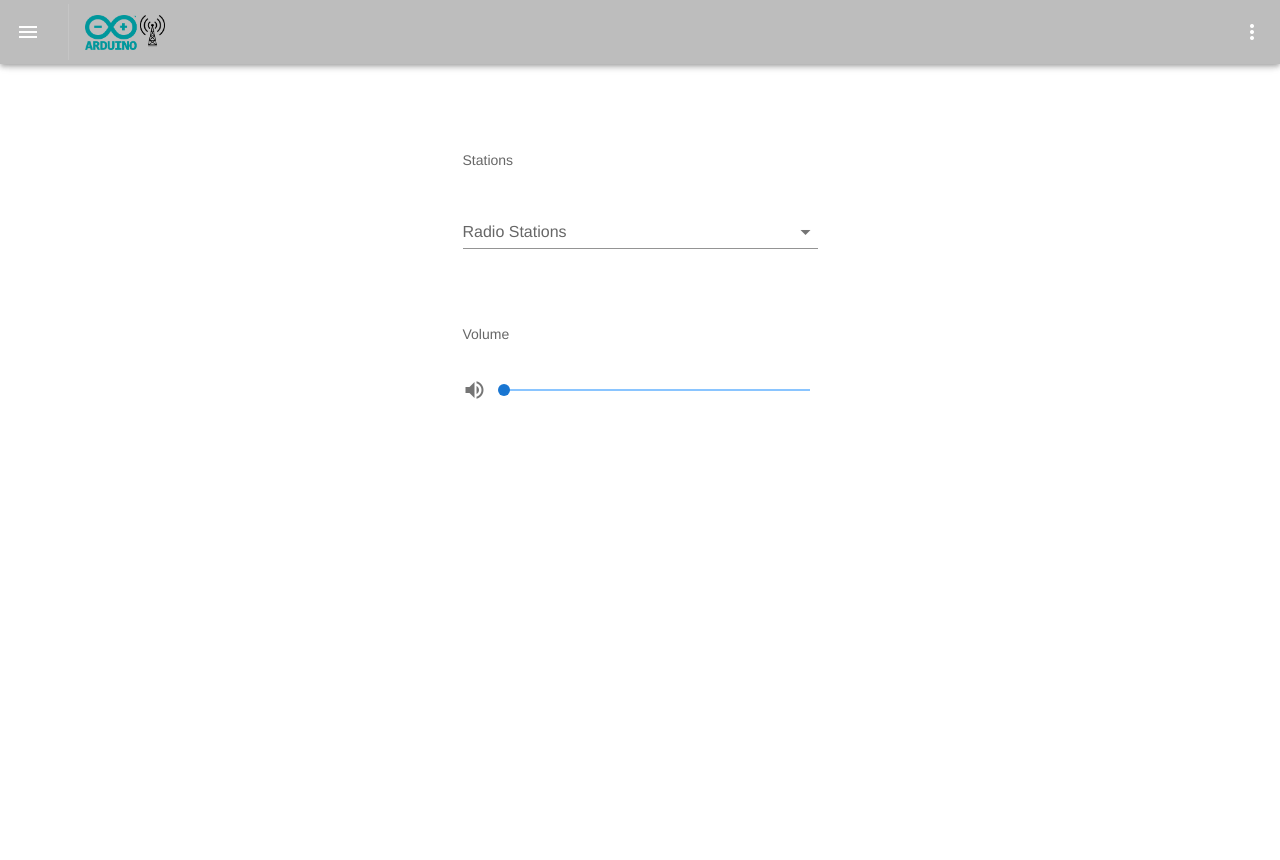
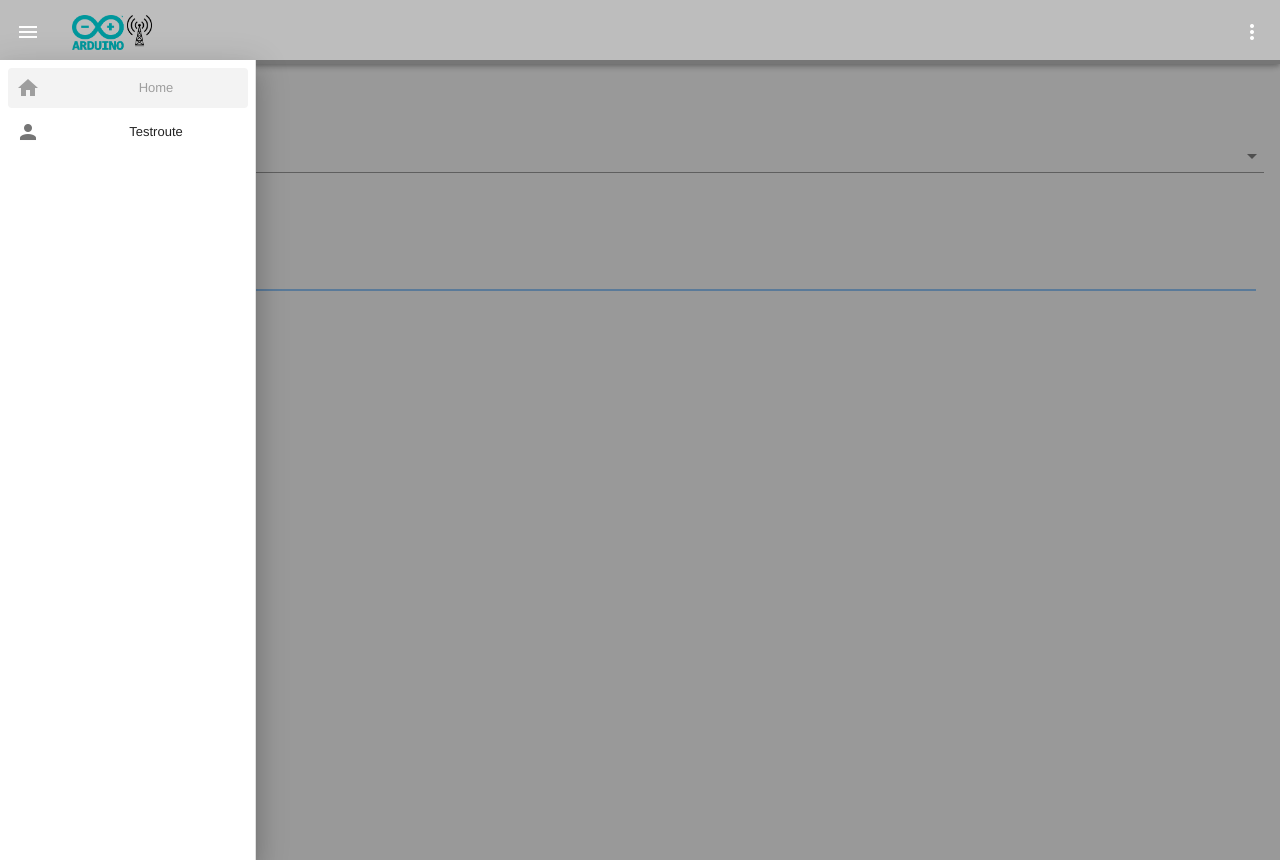
Before and after one commit to Stevelriemenbill/ESP-Radio-Frontend, a Vue app: page / in a window 1280 px wide. Both pictures are taken after a click on the button 28 px from the left and 32 px from the top of the page. Built offline with nearby package versions, Linux system fonts and the light colour scheme.

Commit message:
add router

```diff
--- a/package.json
+++ b/package.json
@@ -10,13 +10,16 @@
   "dependencies": {
     "core-js": "^3.8.3",
     "vue": "^2.6.14",
-    "vuetify": "^2.6.0"
+    "vue-router": "^3.5.1",
+    "vuetify": "^2.6.0",
+    "vuex": "3.6.2"
   },
   "devDependencies": {
     "@babel/core": "^7.12.16",
     "@babel/eslint-parser": "^7.12.16",
     "@vue/cli-plugin-babel": "~5.0.0",
     "@vue/cli-plugin-eslint": "~5.0.0",
+    "@vue/cli-plugin-router": "~5.0.0",
     "@vue/cli-service": "~5.0.0",
     "eslint": "^7.32.0",
     "eslint-plugin-vue": "^8.0.3",
--- a/src/App.vue
+++ b/src/App.vue
@@ -1,74 +1,16 @@
 <template>
   <v-app>
-    <v-app-bar
-      app
-      color="grey lighten-1"
-      dark
-    >
-      <v-app-bar-nav-icon></v-app-bar-nav-icon>
-      <v-divider
-          class="mx-4"
-          vertical
-      >
-      </v-divider>
-      <div class="d-flex align-center">
-        <v-img
-          alt="ESPRadio Logo"
-          class="mr-2"
-          contain
-          src="@/assets/radio_logo_2.png"
-          width="80"
-        />
-      </div>
-      <v-spacer></v-spacer>
-      <v-menu
-        bottom
-        left
-      >
-        <template v-slot:activator="{ on, attrs }">
-          <v-btn
-            icon
-            v-bind="attrs"
-            v-on="on"
-          >
-            <v-icon>mdi-dots-vertical</v-icon>
-          </v-btn>
-        </template>
-
-        <v-list>
-          <v-list-item
-            v-for="(point, i) in menuPoints"
-            :key="i"
-          >
-            <v-list-item-title>{{ point.title }}</v-list-item-title>
-          </v-list-item>
-        </v-list>
-      </v-menu>
-    </v-app-bar>
-
-    <v-main>
-      <RadioUI />
-    </v-main>
+    <AppBar />
+    <NavDrawer />
+    <router-view/>
   </v-app>
 </template>
 
 <script>
-import RadioUI from './components/RadioUI';
-
 export default {
-  name: 'App',
-
   components: {
-    RadioUI,
-  },
-  data() {
-    return {
-      menuPoints: [
-        {
-          title: "Settings"
-        }
-      ]
-    };
+    AppBar: () => import("@/components/navigation/AppBar.vue"),
+    NavDrawer: () => import("@/components/navigation/NavDrawer")
   }
 };
 </script>
--- a/src/components/ChannelChooser.vue
+++ b/src/components/ChannelChooser.vue
@@ -1,8 +1,4 @@
 <template>
-   <v-container>
-        <v-row class="text-center">
-            <v-spacer></v-spacer>
-            <v-col>
   <v-card
     flat
     color="transparent"
@@ -10,26 +6,23 @@
     <v-subheader>Stations</v-subheader>
     <v-card-text>
       <v-select
-                        v-model="select"
         :items="stations"
         item-text="name"
         item-value="url"
         label="Radio Stations"
         return-object
         single-line
-                        ></v-select>
+      >
+      </v-select>
     </v-card-text>
   </v-card>
-            </v-col>
-            <v-spacer></v-spacer>
-        </v-row>
-    </v-container>
 </template>
 
 <script>
 export default {
   name: 'ChannelChooser',
-  data: () => ({
+  data() {
+    return {
       stations: [
         {
           name: 'Jazz Radio',
@@ -40,8 +33,9 @@ export default {
           name: 'Radio RST',
           url: 'http://mms.hoerradar.de:8000/rst128k',
           icon: ''
-          },
-        ],
-    }),
+        }
+      ]
+    };
+  }
 }
 </script>
--- a/src/components/VolumeControl.vue
+++ b/src/components/VolumeControl.vue
@@ -1,8 +1,4 @@
 <template>
-    <v-container>
-        <v-row class="text-center">
-            <v-spacer></v-spacer>
-            <v-col>
   <v-card
     flat
     color="transparent"
@@ -15,14 +11,15 @@
     ></v-slider>
     </v-card-text>
   </v-card>
-            </v-col>
-            <v-spacer></v-spacer>
-        </v-row>
-    </v-container>
 </template>
 
 <script>
 export default {
   name: 'VolumeControl',
+  data() {
+    return {
+      media: 0
+    };
+  }
 }
 </script>
--- /dev/null
+++ b/src/components/navigation/AppBar.vue
@@ -0,0 +1,65 @@
+<template>
+  <v-app-bar
+    app
+    color="grey lighten-1"
+    dark
+  >
+    <v-app-bar-nav-icon
+      @click="toggleNavDrawer()"
+    >
+    </v-app-bar-nav-icon>
+    <div class="d-flex align-center">
+      <v-img
+        alt="ESPRadio Logo"
+        class="mr-2 ml-5"
+        contain
+        src="@/assets/radio_logo_2.png"
+        width="80"
+      />
+    </div>
+    <v-spacer></v-spacer>
+    <v-menu
+      bottom
+      left
+    >
+      <template v-slot:activator="{ on, attrs }">
+        <v-btn
+          icon
+          v-bind="attrs"
+          v-on="on"
+        >
+          <v-icon>mdi-dots-vertical</v-icon>
+        </v-btn>
+      </template>
+
+      <v-list>
+        <v-list-item
+          v-for="(point, i) in menuPoints"
+          :key="i"
+        >
+          <v-list-item-title>{{ point.title }}</v-list-item-title>
+        </v-list-item>
+      </v-list>
+    </v-menu>
+  </v-app-bar>
+</template>
+
+<script>
+import { mapActions } from "vuex";
+
+export default {
+  name: "AppBar",
+  data() {
+    return {
+      menuPoints: [
+        {
+          title: "Settings"
+        }
+      ]
+    };
+  },
+  methods: {
+    ...mapActions(["toggleNavDrawer"])
+  }
+};
+</script>
--- /dev/null
+++ b/src/components/navigation/NavDrawer.vue
@@ -0,0 +1,60 @@
+<template>
+  <v-navigation-drawer
+    :value="showNavDrawer"
+    absolute
+    temporary
+  >
+    <v-list
+      nav
+      dense
+    >
+      <v-list-item-group
+        v-model="group"
+        active-class="grey--text text--accent-4"
+      >
+        <v-list-item
+          v-for="(point, i) in navPoints"
+          :key="i"
+          :to="point.route"
+        >
+          <v-list-item-icon>
+            <v-icon>{{ point.icon }}</v-icon>
+          </v-list-item-icon>
+          <v-list-item-content>
+            <v-list-item-title v-text="point.name"></v-list-item-title>
+          </v-list-item-content>
+        </v-list-item>
+      </v-list-item-group>
+    </v-list>
+  </v-navigation-drawer>
+</template>
+
+<script>
+import { mapState } from "vuex";
+
+export default {
+  name: "NavDrawer",
+  data() {
+    return {
+      navPoints: [
+        {
+          name: "Home",
+          icon: "mdi-home",
+          route: "/",
+          routename: "home"
+        },
+        {
+          name: "Testroute",
+          icon: "mdi-account",
+          route: "/test",
+          routename: "test"
+        }
+      ],
+      group: null
+    };
+  },
+  computed: {
+    ...mapState(["showNavDrawer"])
+  }
+};
+</script>
--- /dev/null
+++ b/src/router/index.js
@@ -0,0 +1,27 @@
+import Vue from 'vue';
+import VueRouter from 'vue-router';
+import RadioUI from '../views/RadioUI.vue';
+import VolumeControl from '../components/VolumeControl.vue';
+
+Vue.use(VueRouter);
+
+const routes = [
+  {
+    path: '/',
+    name: 'home',
+    component: RadioUI
+  },
+  {
+    path: '/test',
+    name: 'test',
+    component: VolumeControl
+  }
+];
+
+const router = new VueRouter({
+  mode: 'history',
+  base: process.env.BASE_URL,
+  routes
+});
+
+export default router;
--- /dev/null
+++ b/src/store/index.js
@@ -0,0 +1,22 @@
+import Vue from "vue";
+import Vuex from "vuex";
+
+Vue.use(Vuex);
+
+export default new Vuex.Store({
+  state () {
+    return {
+      showNavDrawer: false
+    };
+  },
+  mutations: {
+    setShowNavDrawer(state, boolValue) {
+      state.showNavDrawer = boolValue;
+    }
+  },
+  actions: {
+    toggleNavDrawer(context) {
+      context.commit('setShowNavDrawer', !context.state.showNavDrawer);
+    },
+  }
+});
--- a/src/components/RadioUI.vue
+++ b/src/views/RadioUI.vue
@@ -6,8 +6,8 @@
 </template>
 
 <script>
-import ChannelChooser from './ChannelChooser.vue'
-import VolumeControl from './VolumeControl.vue'
+import ChannelChooser from '../components/ChannelChooser.vue'
+import VolumeControl from '../components/VolumeControl.vue'
 
 export default {
   name: 'RadioUI',
```
Also changed, not shown: src/components/HelloWorld.vue (deleted, +0 -151 lines), src/main.js (+8 -4 lines), 1 other file (tests, documents, lock files or other folders). Lines whose indentation alone changed are shown as unchanged.
